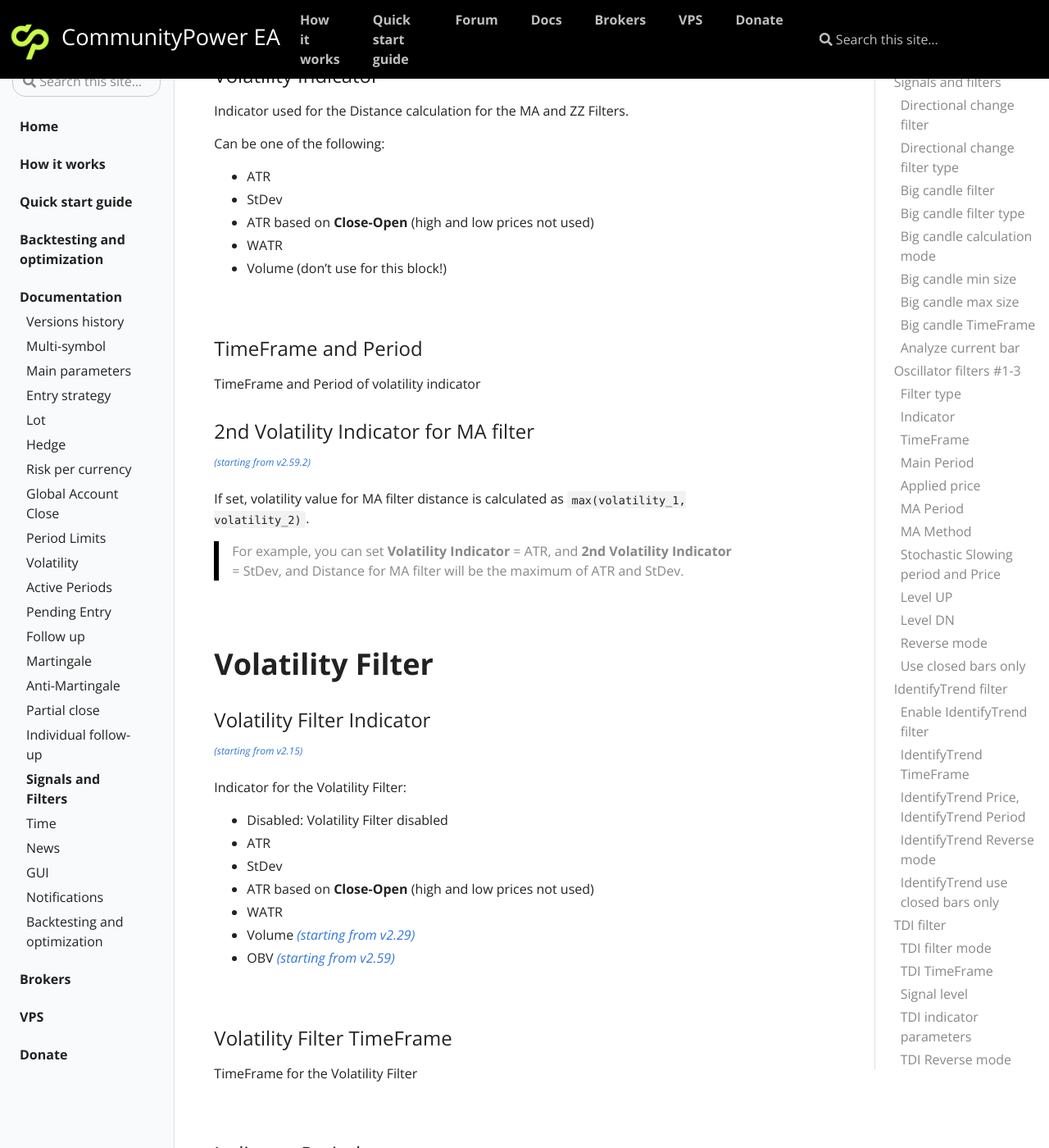
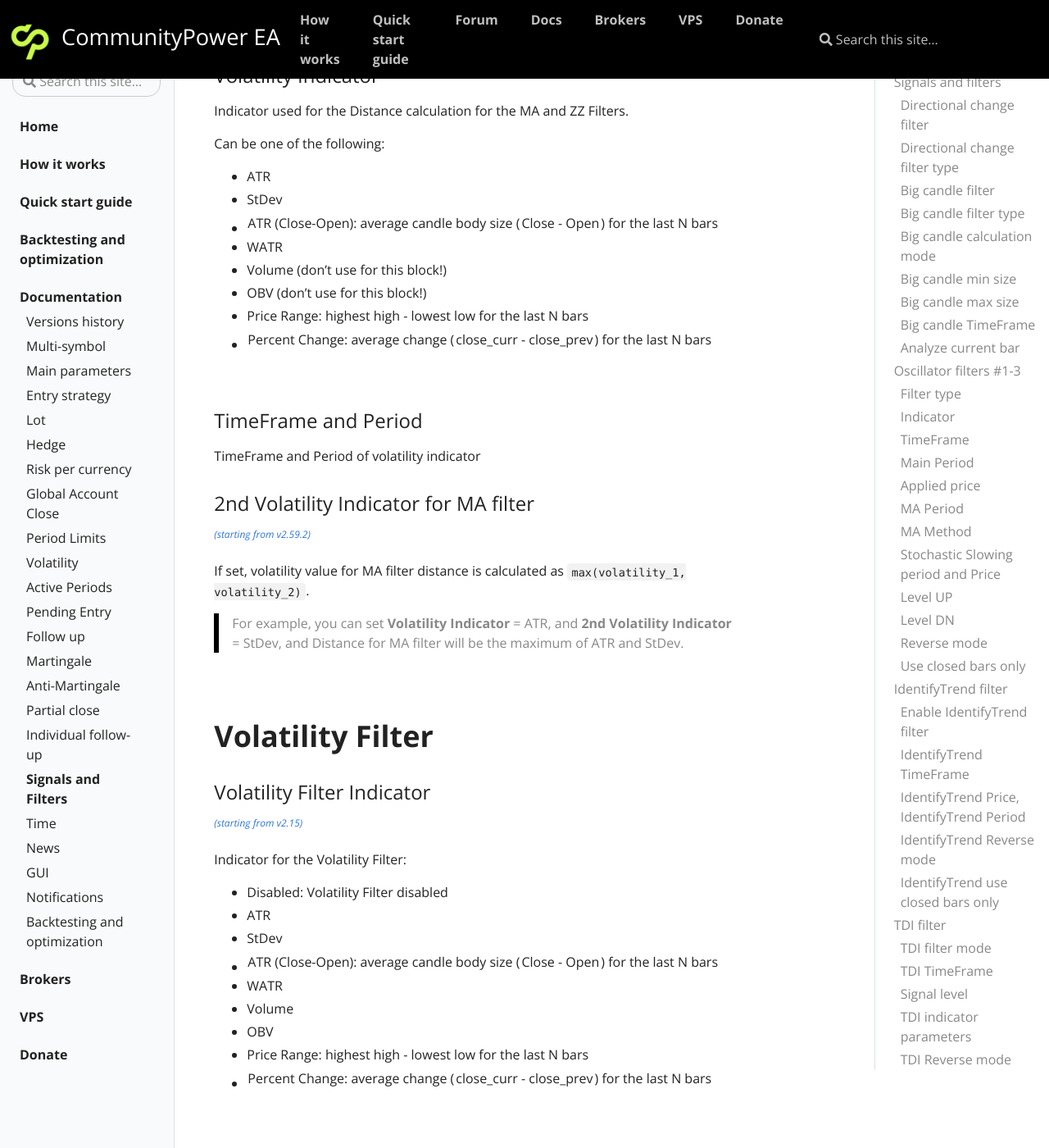
Before and after one commit to komposter/CommunityPowerEA.com, a Jekyll site: the page built from _docs/signals-and-filters.md, in a window 1280 px wide and 1400 px high, scrolled down 30502 px. Shown: the whole window at 82% size. Built offline with Jekyll 4.4.1, drawn with Linux system fonts in a browser that asks for light colours.

Commit message:
Content change

```diff
--- a/_docs/signals-and-filters.md
+++ b/_docs/signals-and-filters.md
@@ -1051,9 +1051,12 @@ Indicator used for the Distance calculation for the MA and ZZ Filters.
 Can be one of the following:
 * ATR
 * StDev
-* ATR based on **Close-Open** (high and low prices not used)
+* ATR (Close-Open): average candle body size (|Close - Open|) for the last N bars
 * WATR
 * Volume (don't use for this block!)
+* OBV (don't use for this block!)
+* Price Range: highest high - lowest low for the last N bars
+* Percent Change: average change (|close_curr - close_prev|) for the last N bars
 
 <br />
 
@@ -1082,10 +1085,12 @@ Indicator for the Volatility Filter:
 * Disabled: Volatility Filter disabled
 * ATR
 * StDev
-* ATR based on **Close-Open** (high and low prices not used)
+* ATR (Close-Open): average candle body size (|Close - Open|) for the last N bars
 * WATR
-* Volume [*(starting from v2.29)*](/docs/versions-history#20210403-229)
-* OBV [*(starting from v2.59)*](/docs/versions-history#20240118-0426-259)
+* Volume
+* OBV
+* Price Range: highest high - lowest low for the last N bars
+* Percent Change: average change (|close_curr - close_prev|) for the last N bars
 
 <br />
 
```
Also changed, not shown: _docs/versions-history.md (+1 -1 lines), _docs/volatility.md (+4 -1 lines).
